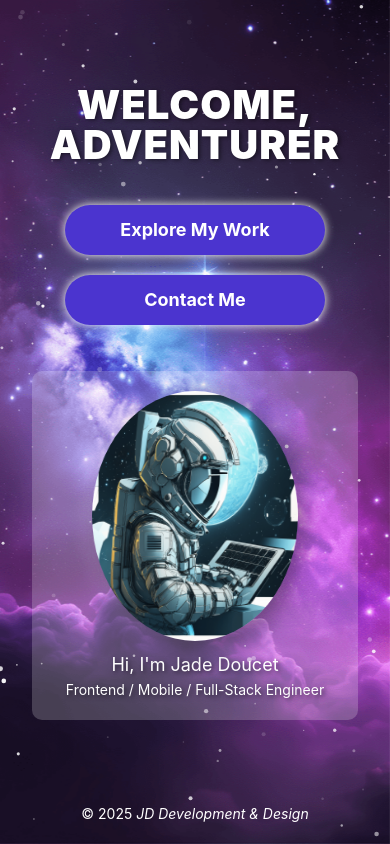
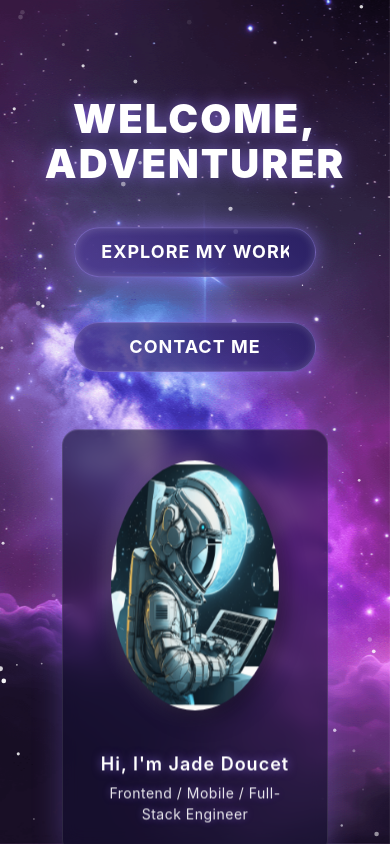
Before and after one commit to JadeJDoucet/jd-portfolio, a React (Create React App) app: page / in a window 390 px wide. Built offline with nearby package versions, Linux system fonts and the light colour scheme.

Commit message:
more animations

```diff
--- a/src/pages/Home/Home.module.css
+++ b/src/pages/Home/Home.module.css
@@ -53,18 +53,69 @@
   }
 }
 
+@keyframes cosmicEntrance {
+  0% {
+    opacity: 0;
+    transform: scale(0.8) translateY(-20px);
+    text-shadow: 0 0 0 rgba(150, 120, 255, 0);
+  }
+
+  50% {
+    text-shadow: 0 0 30px rgba(150, 120, 255, 0.9);
+  }
+
+  100% {
+    opacity: 1;
+    transform: scale(1) translateY(0);
+    text-shadow: 0 0 15px rgba(150, 120, 255, 0.7);
+  }
+}
+
+@keyframes floatAnimation {
+
+  0%,
+  100% {
+    transform: translateY(0);
+  }
+
+  50% {
+    transform: translateY(-10px);
+  }
+}
+
+@keyframes orbitGlow {
+
+  0%,
+  100% {
+    box-shadow:
+      inset 5px -5px 25px rgba(255, 255, 255, 0.2),
+      inset -5px 5px 25px rgba(0, 0, 0, 0.4),
+      0 0 40px rgba(150, 120, 255, 0.5);
+  }
+
+  50% {
+    box-shadow:
+      inset 5px -5px 25px rgba(255, 255, 255, 0.2),
+      inset -5px 5px 25px rgba(0, 0, 0, 0.4),
+      0 0 60px rgba(180, 150, 255, 0.7);
+  }
+}
 
 /**
 * Avatar + Animation
 */
 .avatar {
-  width: 600px;
-  height: auto;
+  width: 500px;
+  height: 500px;
   transition: transform 0.5s ease;
   transform-style: preserve-3d;
   perspective: 1000px;
-  height: 600px;
   touch-action: pan-y pinch-zoom;
+}
+
+.avatar:hover .front,
+.avatar:hover .back {
+  animation: orbitGlow 3s infinite ease-in-out;
 }
 
 .front,
@@ -80,6 +131,10 @@
   justify-content: center;
   align-items: center;
   transform-origin: center;
+  box-shadow:
+    inset 5px -5px 25px rgba(255, 255, 255, 0.2),
+    inset -5px 5px 25px rgba(0, 0, 0, 0.4),
+    0 0 40px rgba(150, 120, 255, 0.5);
 }
 
 .back {
@@ -94,10 +149,27 @@
 }
 
 .button {
-  box-shadow: rgb(255, 255, 255) 0px 0px 10px;
+  background: linear-gradient(45deg, rgba(80, 60, 150, 0.8), rgba(40, 30, 100, 0.9));
+  box-shadow: 0 0 20px rgba(150, 120, 255, 0.6), inset 0 0 10px rgba(255, 255, 255, 0.2);
   font-weight: 700;
   width: 80%;
   align-self: center;
+  border: 1px solid rgba(180, 160, 255, 0.4);
+  transition: all 0.3s ease;
+  text-transform: uppercase;
+  letter-spacing: 1px;
+  animation: floatAnimation 4s infinite ease-in-out;
+  animation-delay: 0.5s;
+}
+
+.button:hover {
+  transform: translateY(-3px);
+  box-shadow: 0 0 30px rgba(180, 150, 255, 0.8);
+}
+
+/* Make the second button float out of sync */
+.button:nth-child(3) {
+  animation-delay: 1.5s;
 }
 
 .greeting {
@@ -108,25 +180,29 @@
   text-transform: uppercase;
   letter-spacing: 4px;
   line-height: 4rem;
-  text-shadow: 6px 4px 10px rgba(0, 0, 0, 0.5);
-  animation: spinAndGrow 0.85s ease-in;
+  text-shadow: 0 0 15px rgba(150, 120, 255, 0.7);
+  animation: cosmicEntrance 1.2s ease-out;
 }
 
 .leftColumn {
-  display: grid;
-  /* Allow children to justify themselves */
-  margin: auto;
-
-  >* {
-    justify-self: center;
-  }
+  display: flex;
+  flex-direction: column;
+  justify-content: center;
+  gap: 20px;
+  height: 100%;
+  padding: 20px;
 }
 
 .rightColumnContent {
-  background-color: rgba(255, 255, 255, 0.2);
-  padding: 20px;
-  border-radius: 10px;
+  background-color: rgba(20, 15, 50, 0.6);
+  backdrop-filter: blur(8px);
+  margin: 30px;
+  padding: 30px;
+  border-radius: 16px;
   text-align: center;
+  box-shadow: 0 0 30px rgba(150, 120, 255, 0.3);
+  border: 1px solid rgba(255, 255, 255, 0.1);
+  animation: floatAnimation 6s infinite ease-in-out;
 }
 
 /* On hover, rotate the avatar to reveal the back image */
@@ -160,9 +236,16 @@
   .greeting {
     text-align: center;
     font-size: 2.5rem;
-    letter-spacing: 1px;
-    line-height: 2.5rem;
-    text-shadow: 2px 1px 4px rgba(0, 0, 0, 0.5);
+    letter-spacing: 2px;
+    line-height: 2.8rem;
+    text-shadow: 0 0 15px rgba(150, 120, 255, 0.7);
+    margin-bottom: 25px;
+  }
+
+  .avatar {
+    max-width: 280px;
+    height: 280px;
+    margin: 0 auto 20px;
   }
 
   .rightColumnContent {
--- a/src/pages/Home/index.tsx
+++ b/src/pages/Home/index.tsx
@@ -63,9 +63,11 @@ const Home: React.FC<HomeProps> = ({ navigateTo }) => {
             <Text
               size="lg"
               style={{
-                marginTop: 10,
+                marginTop: 20,
                 color: 'white',
-                textShadow: '2px 2px 4px rgba(0,0,0,0.5)',
+                textShadow: '0 0 10px rgba(150, 120, 255, 0.7)',
+                fontWeight: 600,
+                letterSpacing: '1px'
               }}
             >
               Hi, I'm Jade Doucet
@@ -74,7 +76,10 @@ const Home: React.FC<HomeProps> = ({ navigateTo }) => {
               size="sm"
               style={{
                 color: 'white',
-                textShadow: '2px 2px 4px rgba(0,0,0,0.5)',
+                textShadow: '0 0 8px rgba(150, 120, 255, 0.6)',
+                letterSpacing: '0.5px',
+                opacity: 0.9,
+                marginTop: 5
               }}
             >
               Frontend / Mobile / Full-Stack Engineer
```
